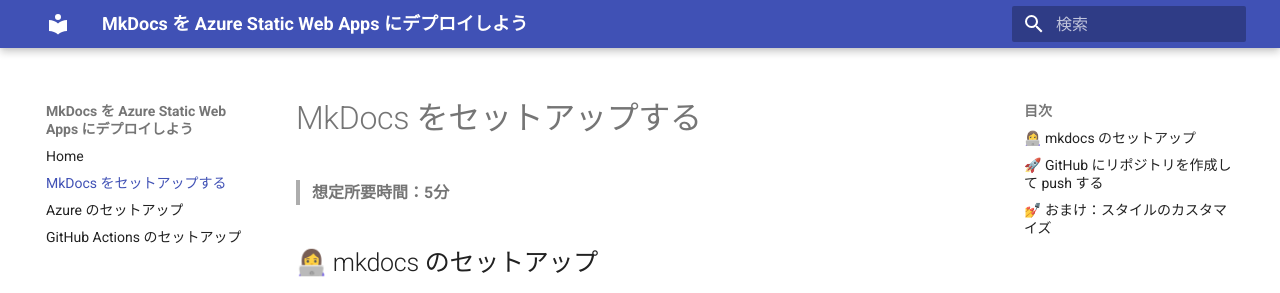
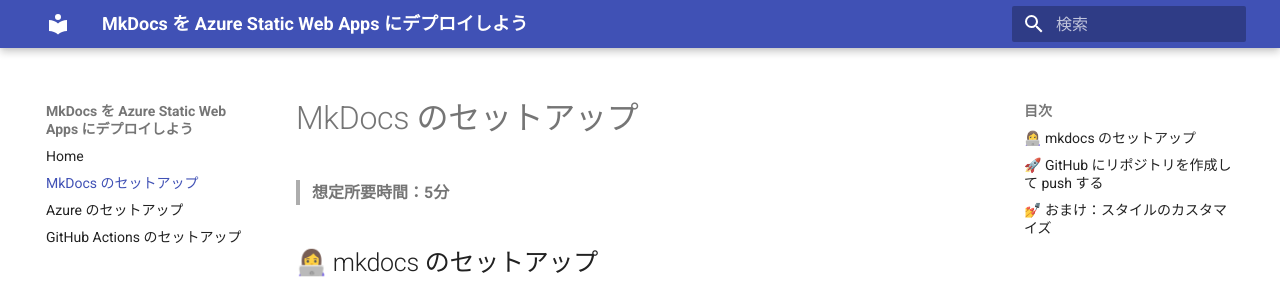
Before and after one commit to kenchon/mkdocs-on-azure, an MkDocs documentation site: the page built from docs/mkdocs-setup.md, in a window 1280 px wide and 900 px high. Shown: the top 293 px of the window. Built offline with MkDocs 1.6.1 and Material for MkDocs 9.7.7, drawn with Linux system fonts in a browser that asks for light colours.

Commit message:
docs: Fix a title

```diff
--- a/mkdocs.yml
+++ b/mkdocs.yml
@@ -1,7 +1,7 @@
 site_name: MkDocs を Azure Static Web Apps にデプロイしよう
 nav:
   - Home: index.md
-  - MkDocs をセットアップする: mkdocs-setup.md
+  - MkDocs のセットアップ: mkdocs-setup.md
   - Azure のセットアップ: azure-setup.md
   - GitHub Actions のセットアップ: github-actions-setup.md
 theme:
```
